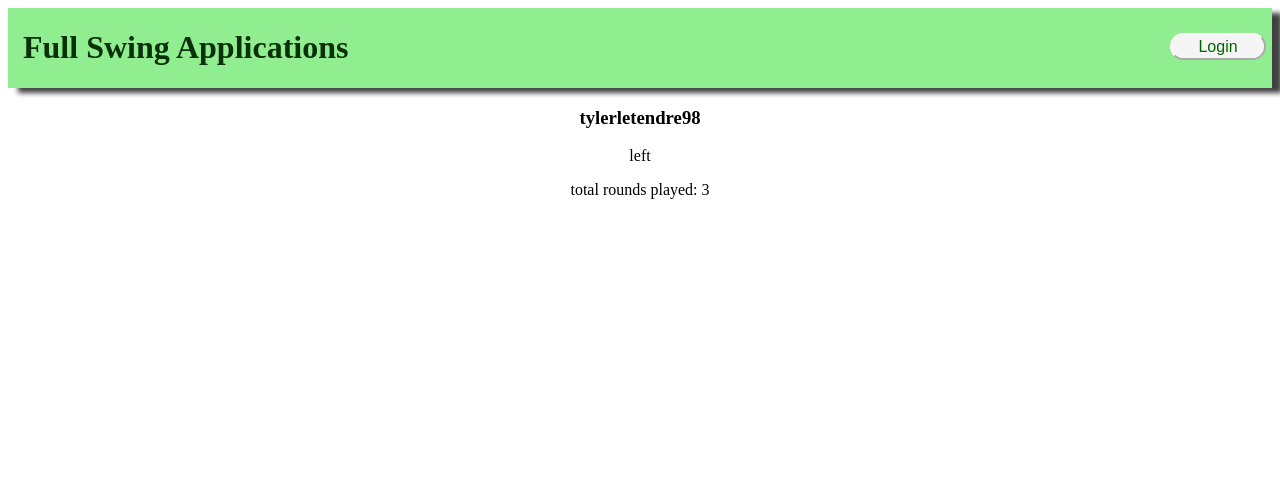
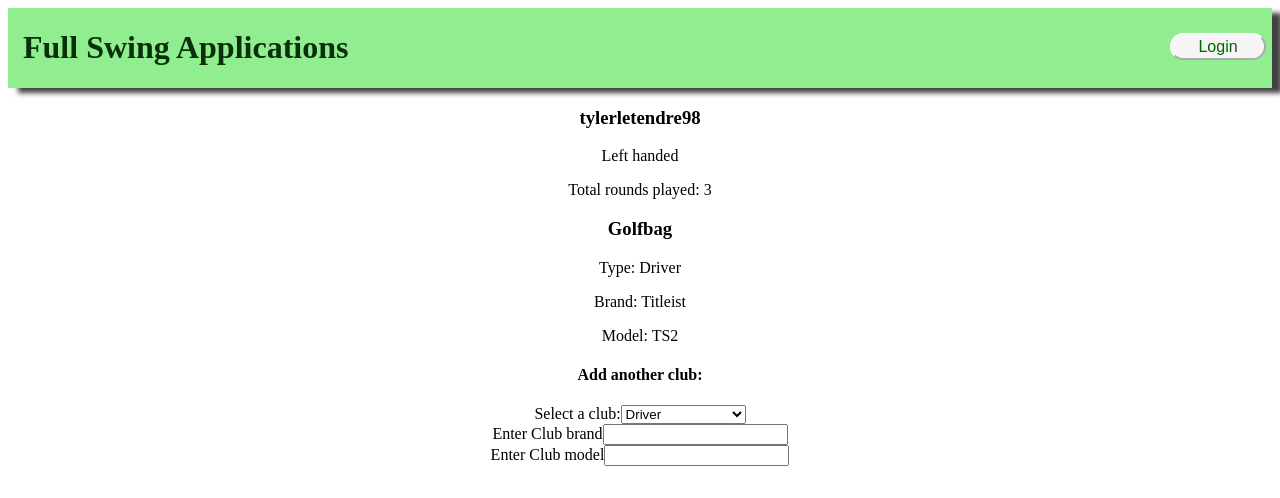
Before and after one commit to tylerletendre98/FullSwingApplication, a React (Create React App) app in the folder FrontEnd/fullswingapplications/: page /profilePage in a window 1280 px wide. Shown: the top 498 px of the page. Built offline with nearby package versions, Linux system fonts and the light colour scheme.

Commit message:
adding in components to the profile page like golf bag and the golf bag form and user information. Golf bag is conditionally rendered based on if they have any clubs already added into their golf bag

```diff
--- a/FrontEnd/fullswingapplications/src/Pages/profilePage/ProfilePage.jsx
+++ b/FrontEnd/fullswingapplications/src/Pages/profilePage/ProfilePage.jsx
@@ -1,8 +1,18 @@
 import React from "react";
 import UserInfo from "../../components/userInfo/UserInfo";
+import DisplayGolfBag from "../../components/displayGolfBag/DisplayGolfBag";
 
 function ProfilePage(props) {
-  return <UserInfo currentLoggedInUser={props.currentLoggedInUser} />;
+  return (
+    <div>
+      <div>
+        <UserInfo currentLoggedInUser={props.currentLoggedInUser} />
+      </div>
+      <div>
+        <DisplayGolfBag currentLoggedInUser={props.currentLoggedInUser} />
+      </div>
+    </div>
+  );
 }
 
 export default ProfilePage;
--- /dev/null
+++ b/FrontEnd/fullswingapplications/src/components/displayGolfBag/DisplayGolfBag.jsx
@@ -0,0 +1,48 @@
+import React from "react";
+import GolfClubForm from "../golfCLubForm/GolfClubForm";
+
+function DisplayGolfBag(props) {
+  if (props.currentLoggedInUser.golfBag.length === 0) {
+    return (
+      <div>
+        <div>
+          <h2>You have not set up a golf bag! add clubs below</h2>
+        </div>
+        <div>
+          <GolfClubForm />
+        </div>
+      </div>
+    );
+  } else {
+    return (
+      <div>
+        <div>
+          {props.currentLoggedInUser.golfBag.map((club) => {
+            return (
+              <div>
+                <h3>Golfbag</h3>
+                <div>
+                  <p>Type: {club.type}</p>
+                </div>
+                <div>
+                  <p>Brand: {club.brand}</p>
+                </div>
+                <div>
+                  <p>Model: {club.model}</p>
+                </div>
+              </div>
+            );
+          })}
+        </div>
+        <div>
+          <h4>Add another club:</h4>
+        </div>
+        <div>
+          <GolfClubForm />
+        </div>
+      </div>
+    );
+  }
+}
+
+export default DisplayGolfBag;
--- a/FrontEnd/fullswingapplications/src/components/golfCLubForm/GolfClubForm.jsx
+++ b/FrontEnd/fullswingapplications/src/components/golfCLubForm/GolfClubForm.jsx
@@ -1,12 +1,12 @@
-import React from 'react'
-import './golfClubForm.css'
+import React from "react";
+import "./golfClubForm.css";
 
 function GolfClubForm() {
   return (
     <div>
       <div>
         <div>
-                <label htmlFor="">Select a club</label>
+          <label htmlFor="">Select a club:</label>
           <select name="" id="">
             <option value="">Driver</option>
             <option value="">3 Wood</option>
@@ -27,7 +27,7 @@ function GolfClubForm() {
         </div>
         <div>
           <label htmlFor="">Enter Club brand</label>
-                <input type="text" name="" id=""/>
+          <input type="text" name="" id="" />
         </div>
         <div>
           <label htmlFor="">Enter Club model</label>
@@ -35,7 +35,7 @@ function GolfClubForm() {
         </div>
       </div>
     </div>
-  )
+  );
 }
 
-export default GolfClubForm
+export default GolfClubForm;
--- a/FrontEnd/fullswingapplications/src/components/userInfo/UserInfo.jsx
+++ b/FrontEnd/fullswingapplications/src/components/userInfo/UserInfo.jsx
@@ -7,10 +7,10 @@ function UserInfo(props) {
         <h3>{props.currentLoggedInUser.username}</h3>
       </div>
       <div>
-        <p>{props.currentLoggedInUser.dexterity}</p>
+        <p>{props.currentLoggedInUser.dexterity} handed</p>
       </div>
       <div>
-        <p>total rounds played: {props.currentLoggedInUser.rounds.length}</p>
+        <p>Total rounds played: {props.currentLoggedInUser.rounds.length}</p>
       </div>
     </div>
   );
--- a/FrontEnd/fullswingapplications/src/data.js
+++ b/FrontEnd/fullswingapplications/src/data.js
@@ -4,7 +4,12 @@ let data ={
     "email": "tylerletendre98@gmail.com",
     "password": "Martinbronson1029!",
     "fullname": "Tyler Letendre",
-    "dexterity": "left",
+    "dexterity": "Left",
+    "golfBag":[{
+        "brand":"Titleist",
+        "model":"TS2",
+        "type":"Driver"
+    }],
     "rounds": [
         {
             "holeOne": 4,
```
Also changed, not shown: FrontEnd/fullswingapplications/src/components/displayGolfBag/displayGolfBag.css (added). Lines whose indentation alone changed are shown as unchanged.
